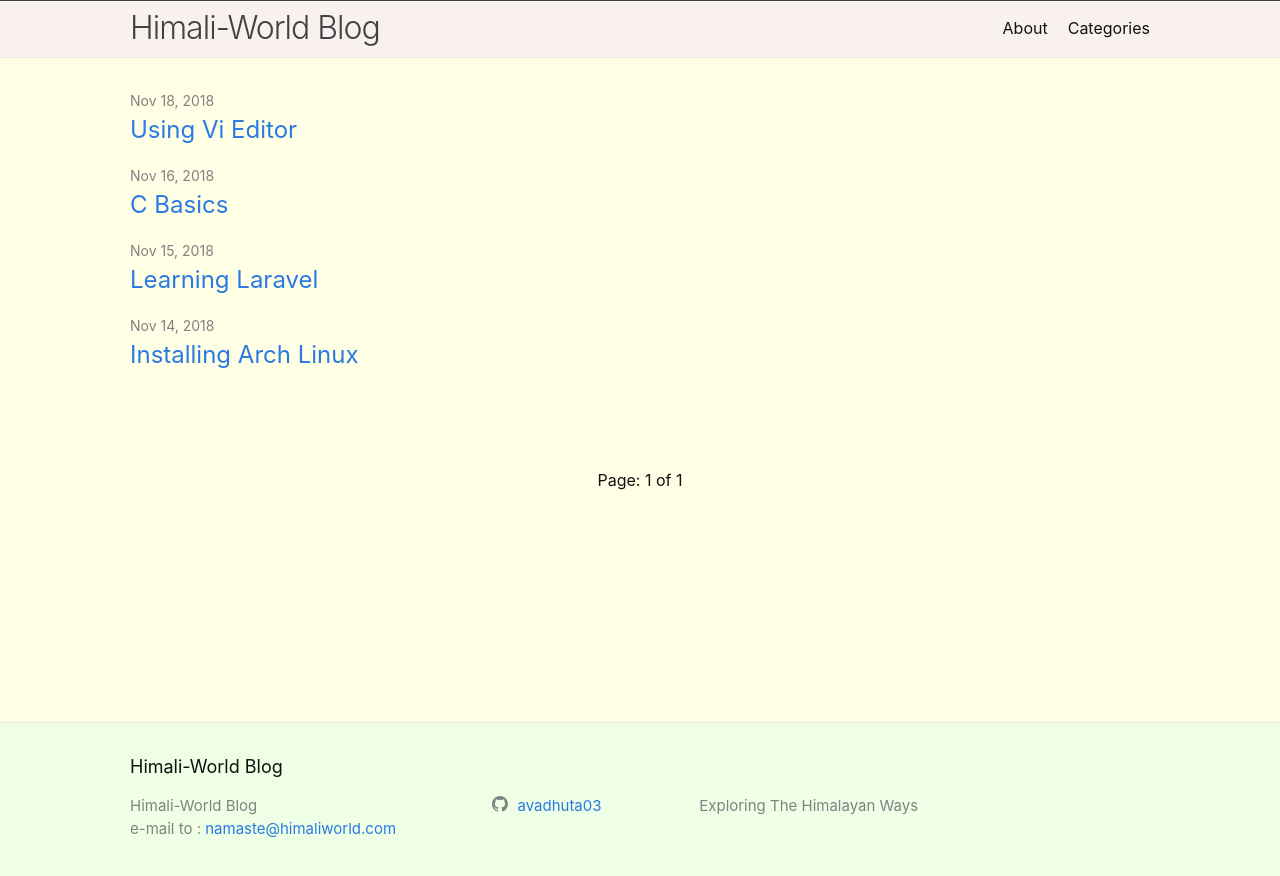
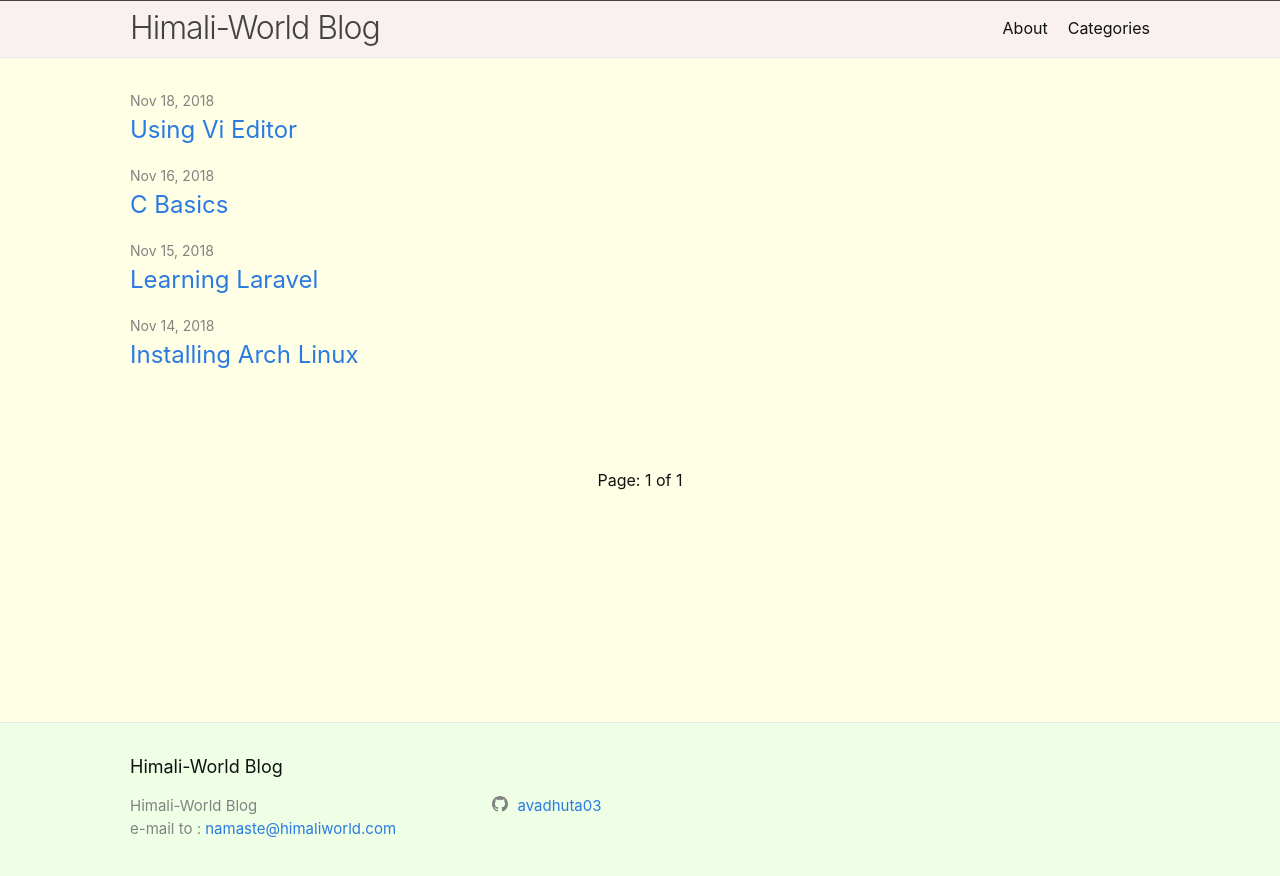
Before and after one commit to Avadhuta03/avadhuta03.github.io, a Jekyll site: the page built from index.html, in a window 1280 px wide. Shown: the top 876 px of the page. Built offline with Jekyll 4.4.1, drawn with Linux system fonts in a browser that asks for light colours; the list of posts is cut into pages by our own code.

Commit message:
Update _config.yml

```diff
--- a/_config.yml
+++ b/_config.yml
@@ -16,7 +16,7 @@
 title: Himali-World   Blog
 email: namaste@himaliworld.com
 description: >- # this means to ignore newlines until "baseurl:"
-               Exploring The Himalayan Ways
+
 baseurl: "" # the subpath of your site, e.g. /blog
 url: "" # the base hostname & protocol for your site, e.g. http://example.com
 github_username: avadhuta03
```
